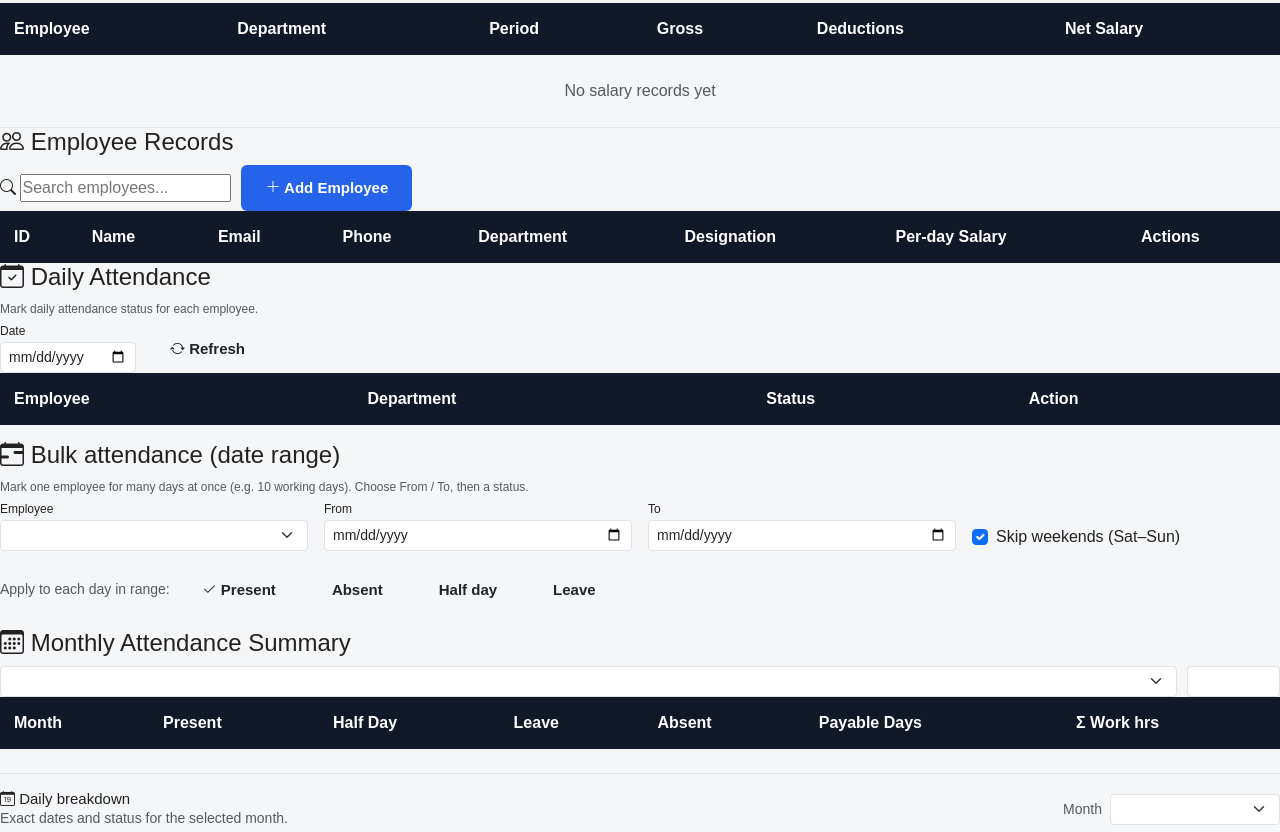
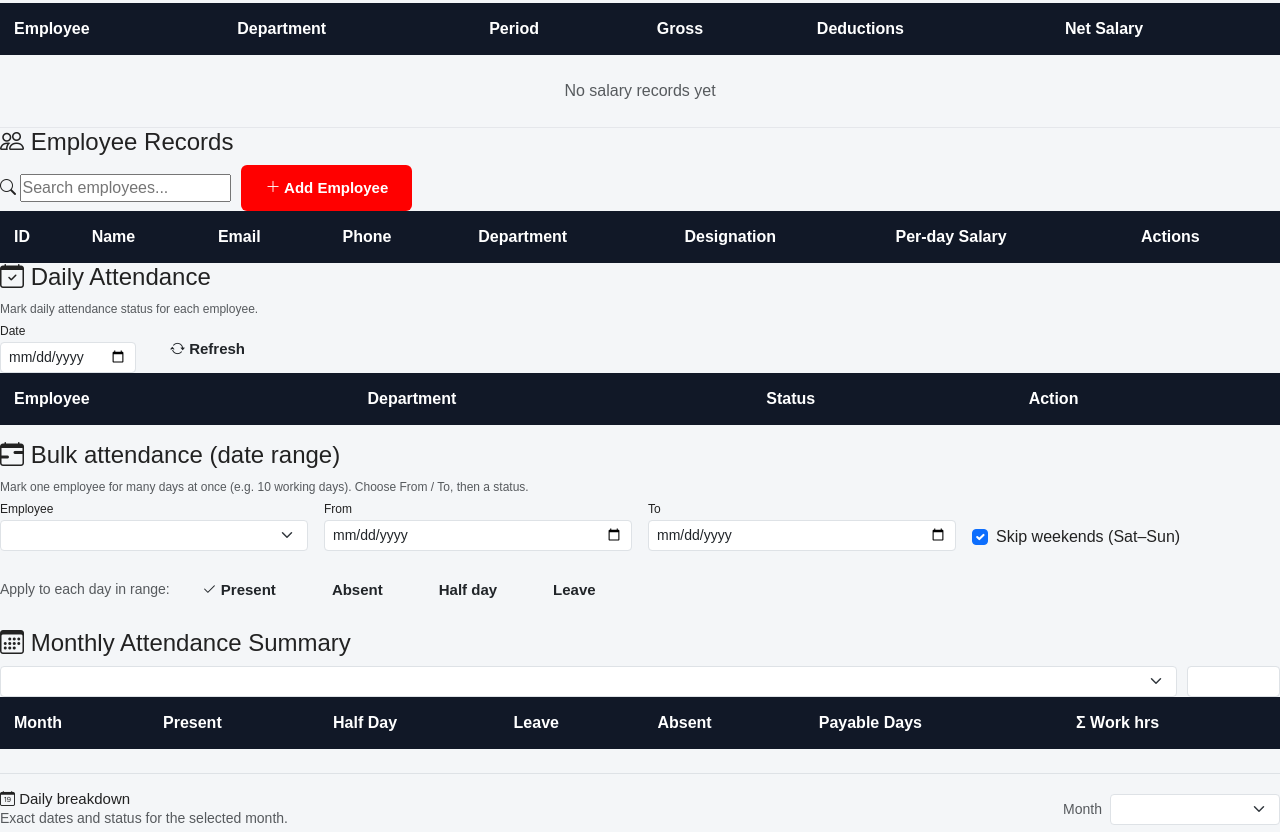
Before and after one commit to faijan-cloudops/payroll-management-system, a plain HTML site: page admin.html in a window 1280 px wide. Shown: the part 754-1586 px from the top of the page. Drawn offline with nearby package versions, Linux system fonts and the light colour scheme; sample sign-in values are in the browser's storage.

Commit message:
change button color

```diff
--- a/css/style.css
+++ b/css/style.css
@@ -101,7 +101,7 @@ body {
 }
 
 .btn-primary {
-  background: #2563eb;
+  background: red;
   color: white;
 }
 
```
